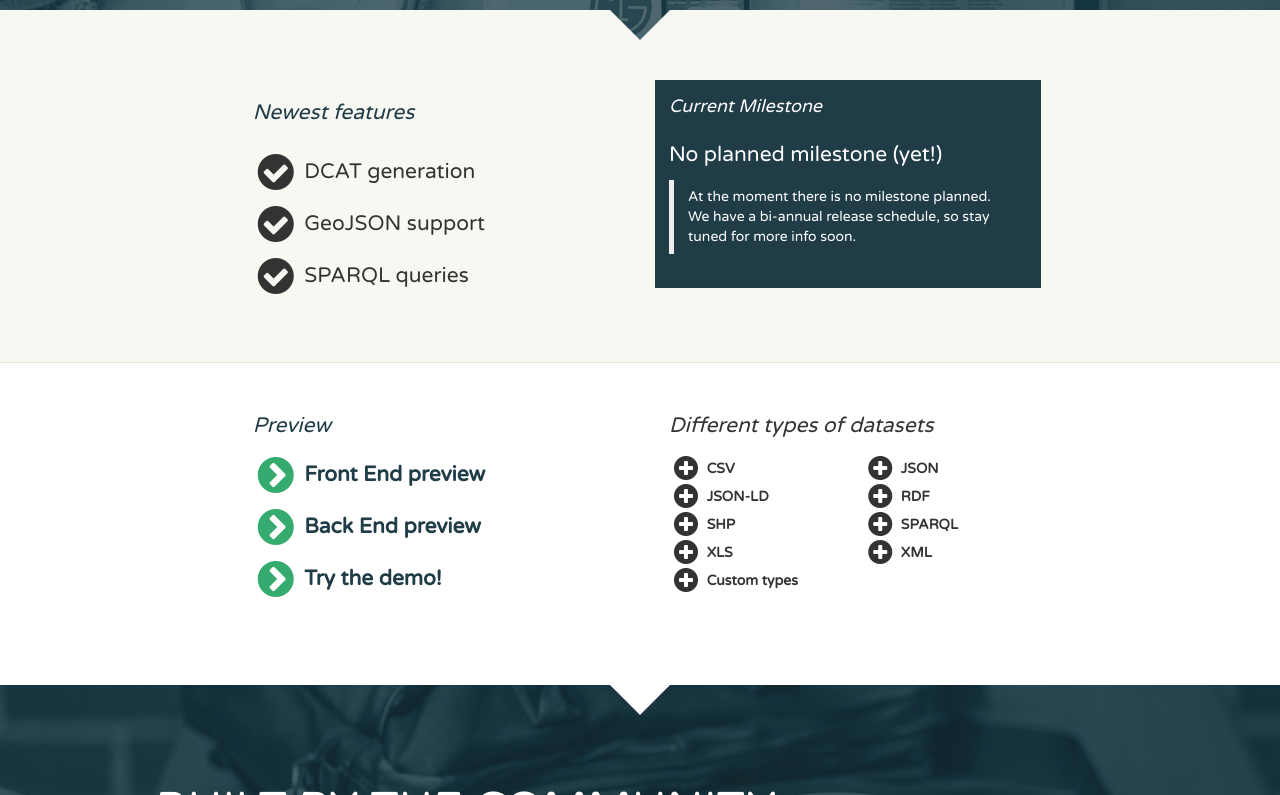
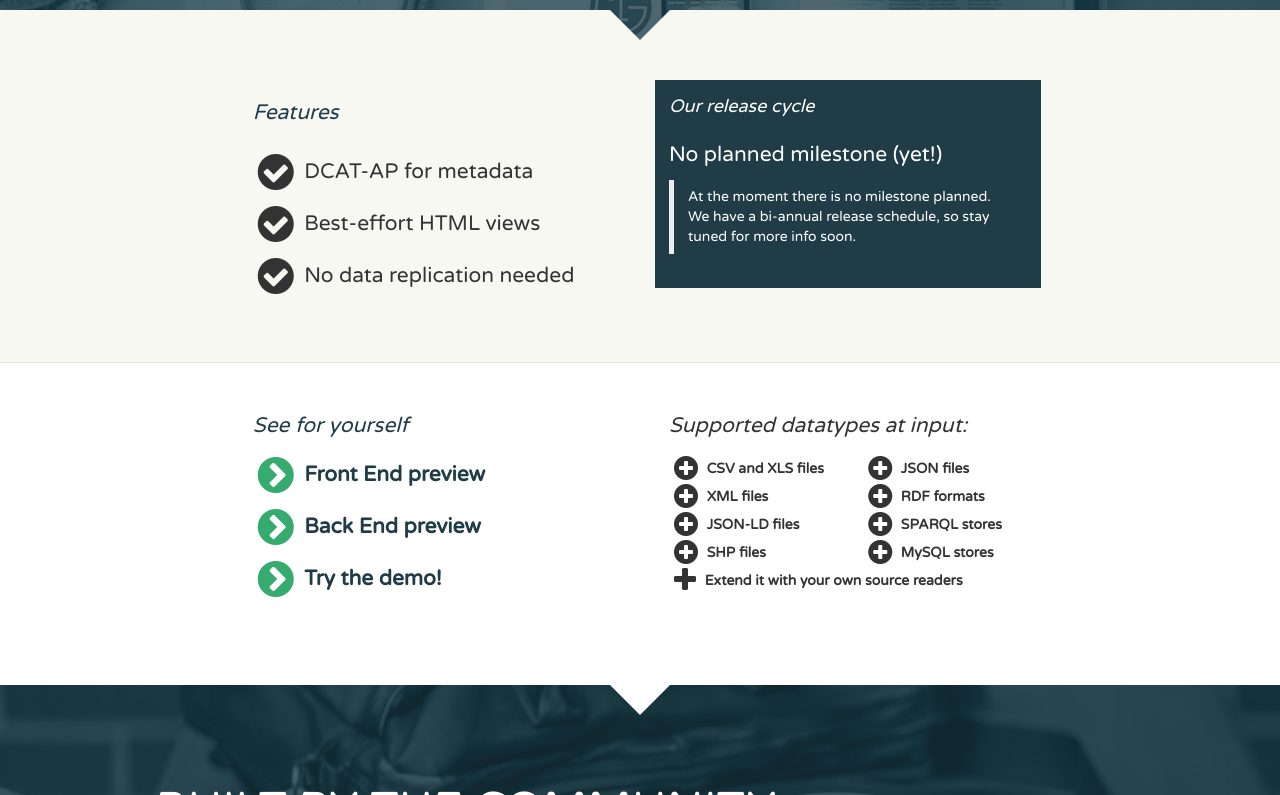
Before and after one commit to tdt/web, a plain HTML site: page web/index.html in a window 1280 px wide. Shown: the part 510-1305 px from the top of the page. Drawn offline with nearby package versions, Linux system fonts and the light colour scheme; no server answers; a script that the page names is missing.

Commit message:
Extended copy

```diff
--- a/web/index.html
+++ b/web/index.html
@@ -71,15 +71,15 @@
             <div id="features" class="row">
                 <div class="col-xs-10 col-xs-offset-1 col-md-5 col-md-offset-1">
                     <div class="fblock">
-                        <p class="txtinvert italic">Newest features</p>
-                        <p><i class="fa fa-check-circle fa-2x"></i> <span>DCAT generation</span></p>
-                        <p><i class="fa fa-check-circle fa-2x"></i> <span>GeoJSON support</span></p>
-                        <p><i class="fa fa-check-circle fa-2x"></i> <span>SPARQL queries</span></p>
+                        <p class="txtinvert italic">Features</p>
+                        <p><i class="fa fa-check-circle fa-2x"></i> <span>DCAT-AP for metadata</span></p>
+                        <p><i class="fa fa-check-circle fa-2x"></i> <span>Best-effort HTML views</span></p>
+                        <p><i class="fa fa-check-circle fa-2x"></i> <span>No data replication needed</span></p>
                     </div>
                 </div>
                 <div class="col-xs-10 col-xs-offset-1 col-md-5 col-md-offset-0">
                     <div class="fblockinvert milestone">
-                        <p class="txtinvert italic">Current Milestone <span id="timeleft"></span></p>
+                        <p class="txtinvert italic">Our release cycle <span id="timeleft"></span></p>
                         <p><a href="" id="milestone-title">No planned milestone (yet!)</a></p>
                         <div class="row row-no-padding-r hide" id="progres-cont">
                             <div class="col-xs-9">
@@ -104,7 +104,7 @@
             <div id="get-started" class="row">
                 <div class="col-xs-10 col-xs-offset-1 col-md-5 col-md-offset-1" id="preview">
                     <div class="preblock">
-                        <p class="txtinvert italic">Preview</p>
+                        <p class="txtinvert italic">See for yourself</p>
                         <div class="row">
                             <div class="col-xs-12">
                                <p>
@@ -133,17 +133,17 @@
                 </div>
                 <div class="col-xs-10 col-xs-offset-1 col-md-5 col-md-offset-0">
                     <div class="preblock">
-                        <p class=" italic">Different types of datasets</p>
+                        <p class=" italic">Supported datatypes at input:</p>
                         <div class="row">
-                            <div class="col-xs-6"><i class="fa fa-2x fa-plus-circle "></i> <strong>CSV</strong></div>
-                            <div class="col-xs-6"><i class="fa fa-2x fa-plus-circle "></i> <strong>JSON</strong></div>
-                            <div class="col-xs-6"><i class="fa fa-2x fa-plus-circle "></i> <strong>JSON-LD</strong></div>
-                            <div class="col-xs-6"><i class="fa fa-2x fa-plus-circle "></i> <strong>RDF</strong></div>
-                            <div class="col-xs-6"><i class="fa fa-2x fa-plus-circle "></i> <strong>SHP</strong></div>
-                            <div class="col-xs-6"><i class="fa fa-2x fa-plus-circle "></i> <strong>SPARQL</strong></div>
-                            <div class="col-xs-6"><i class="fa fa-2x fa-plus-circle "></i> <strong>XLS</strong></div>
-                            <div class="col-xs-6"><i class="fa fa-2x fa-plus-circle "></i> <strong>XML</strong></div>
-                            <div class="col-xs-6"><i class="fa fa-2x fa-plus-circle "></i> <strong>Custom types</strong></div>
+                            <div class="col-xs-6"><i class="fa fa-2x fa-plus-circle "></i> <strong>CSV and XLS files</strong></div>
+                            <div class="col-xs-6"><i class="fa fa-2x fa-plus-circle "></i> <strong>JSON files</strong></div>
+                            <div class="col-xs-6"><i class="fa fa-2x fa-plus-circle "></i> <strong>XML files</strong></div>
+                            <div class="col-xs-6"><i class="fa fa-2x fa-plus-circle "></i> <strong>RDF formats</strong></div>
+                            <div class="col-xs-6"><i class="fa fa-2x fa-plus-circle "></i> <strong>JSON-LD files</strong></div>
+                            <div class="col-xs-6"><i class="fa fa-2x fa-plus-circle "></i> <strong>SPARQL stores</strong></div>
+                            <div class="col-xs-6"><i class="fa fa-2x fa-plus-circle "></i> <strong>SHP files</strong></div>
+                            <div class="col-xs-6"><i class="fa fa-2x fa-plus-circle "></i> <strong>MySQL stores</strong></div>
+                            <div class="col-xs-12"><i class="fa fa-2x fa-plus"></i> <strong>Extend it with your own source readers</strong></div>
                         </div>
                     </div>
                 </div>
```
